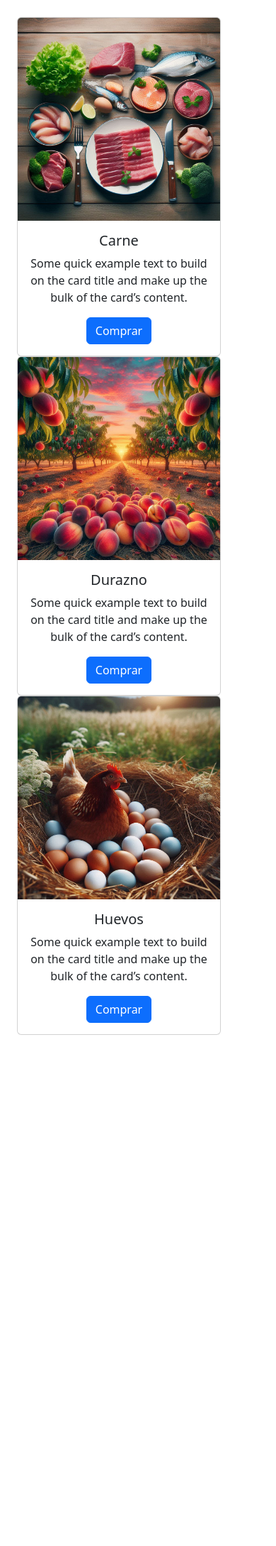
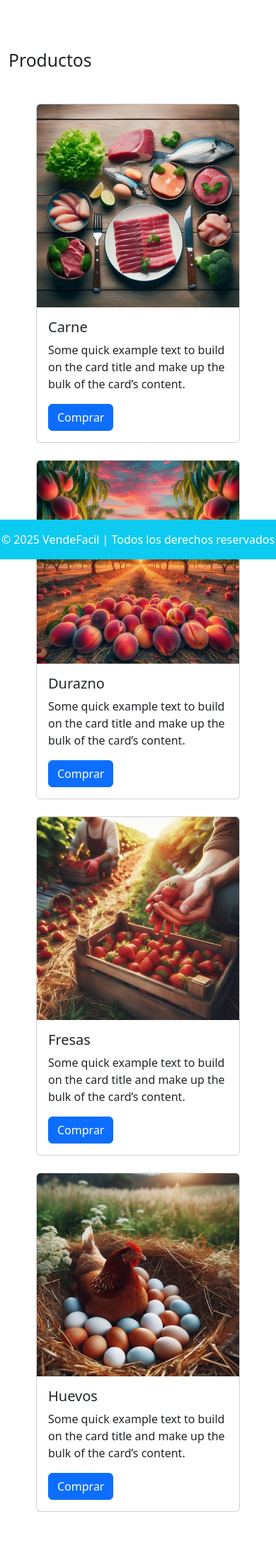
Before and after one commit to Miles-Arts/vendefacilnew, a Django app: page /productos/ in a window 390 px wide. Shown: the part 56-2234 px from the top of the page at 71% size. Before the commit the page ends 1514 px from the top, so only its background shows below. Run offline with Django 5.2, Linux system fonts and the light colour scheme.

Commit message:
fix: mejorar responsividad y centrado de cards en móvil usando Bootstrap y CSS

```diff
--- /dev/null
+++ b/Productos/Producto/static/css/base.css
@@ -0,0 +1,19 @@
+.container {
+
+    justify-self: center;
+    max-width: 100vw;
+    overflow-x: hidden;
+}
+.card {
+    margin-left: auto;
+    margin-right: auto;
+    float: none;
+}
+
+footer {
+    position: fixed;
+    left: 0;
+    bottom: 0;
+    width: 100%;
+    z-index: 100;
+}
--- a/Productos/Producto/static/css/mapa.css
+++ b/Productos/Producto/static/css/mapa.css
@@ -1,3 +1,4 @@
 #map {
+    margin-top: 56px;
     height: 400px;
 }
--- /dev/null
+++ b/Productos/Producto/static/css/productos.css
@@ -0,0 +1,10 @@
+.container{
+    margin-top: 46px;
+}
+/* .card {
+    margin-right: 10px;
+} */
+
+.row .col:not(:last-child) .card {
+    margin-right: 10px;
+}
--- a/Productos/Producto/static/js/mapa.js
+++ b/Productos/Producto/static/js/mapa.js
@@ -6,6 +6,6 @@ document.addEventListener("DOMContentLoaded", function () {
     }).addTo(map);
 
     L.marker([5.690338844121654, -73.22773931589995 ]).addTo(map)
-        .bindPopup("<b>Tuta Boyacá</b> <br> Oficina VendeFacil app")
+        .bindPopup("<b>Tuta Boyacá</b><br> Oficina VendeFacil app ✅")
         .openPopup();
 });
--- a/Productos/Producto/templates/base.html
+++ b/Productos/Producto/templates/base.html
@@ -10,6 +10,8 @@
         <meta name="description" content="">
         <meta name="viewport" content="width=device-width, initial-scale=1">
         <link rel="stylesheet" href="{% static 'css/gestionProductos.css' %}">
+        <link rel="stylesheet" href="{% static 'css/base.css' %}">  <!-- Enlace a tu base.css -->
+
     </head>
     <body>
             <nav class="navbar navbar-expand-lg bg-info ">
@@ -43,6 +45,9 @@
 
             {% endblock %}
         </div>
+         <footer class=" text-center text-white py-3 mt-4 bg-info">
+        © 2025 VendeFacil | Todos los derechos reservados
+        </footer>
         <script src="https://cdn.jsdelivr.net/npm/@popperjs/core@2.11.8/dist/umd/popper.min.js" integrity="sha384-I7E8VVD/ismYTF4hNIPjVp/Zjvgyol6VFvRkX/vR+Vc4jQkC+hVqc2pM8ODewa9r" crossorigin="anonymous"></script>
         <script src="https://cdn.jsdelivr.net/npm/bootstrap@5.3.6/dist/js/bootstrap.min.js" integrity="sha384-RuyvpeZCxMJCqVUGFI0Do1mQrods/hhxYlcVfGPOfQtPJh0JCw12tUAZ/Mv10S7D" crossorigin="anonymous"></script>
         <script src="{% static 'js/gestionProductos.js' %}"></script>
--- a/Productos/Producto/templates/contacto.html
+++ b/Productos/Producto/templates/contacto.html
@@ -6,6 +6,7 @@
     <link rel="stylesheet" href="{% static 'css/mapa.css' %}">
 {% endblock %}
 {% block body %}
+<h2>Contacto</h2>
     <div id="map" style="height: 418px; width: 100%; border: 1px solid black;"></div>
 <br/>
 <small>
--- a/Productos/Producto/templates/productos.html
+++ b/Productos/Producto/templates/productos.html
@@ -1,56 +1,49 @@
 {% extends "base.html" %}
 {% load static %}
 {% block title %} Productos {% endblock %}
+{% block head %}
+    <link rel="stylesheet" href="{% static 'css/productos.css' %}">
+{% endblock %}
 {% block body %}
-<div class="container text-center">
-  <div class="row align-items-start">
-    <div class="col">
+<h2>Productos</h2>
+<div class="container">
+  <div class="row justify-content-center">
+    <div class="col-12 col-sm-6 col-md-4 col-lg-3 mb-4">
       <div class="card" style="width: 18rem">
-        <img
-          src="{% static 'img/carne.jpg' %}"
-          class="card-img-top"
-          alt="Carne"
-        />
+        <img src="{% static 'img/carne.jpg' %}" class="card-img-top" alt="Carne" />
         <div class="card-body">
           <h5 class="card-title">Carne</h5>
-          <p class="card-text">
-            Some quick example text to build on the card title and make up the
-            bulk of the card’s content.
-          </p>
+          <p class="card-text">Some quick example text to build on the card title and make up the bulk of the card’s content.</p>
           <a href="#" class="btn btn-primary">Comprar</a>
         </div>
       </div>
     </div>
-    <div class="col">
+    <div class="col-12 col-sm-6 col-md-4 col-lg-3 mb-4">
       <div class="card" style="width: 18rem">
-        <img
-          src="{% static 'img/durazno.jpg' %}"
-          class="card-img-top"
-          alt="Durazno"
-        />
+        <img src="{% static 'img/durazno.jpg' %}" class="card-img-top" alt="Durazno" />
         <div class="card-body">
           <h5 class="card-title">Durazno</h5>
-          <p class="card-text">
-            Some quick example text to build on the card title and make up the
-            bulk of the card’s content.
-          </p>
+          <p class="card-text">Some quick example text to build on the card title and make up the bulk of the card’s content.</p>
           <a href="#" class="btn btn-primary">Comprar</a>
         </div>
       </div>
     </div>
-    <div class="col">
+    <div class="col-12 col-sm-6 col-md-4 col-lg-3 mb-4">
       <div class="card" style="width: 18rem">
-        <img
-          src="{% static 'img/huevos.jpg' %}"
-          class="card-img-top"
-          alt="Huevos"
-        />
+        <img src="{% static 'img/fresas.jpg' %}" class="card-img-top" alt="Fresas" />
+        <div class="card-body">
+          <h5 class="card-title">Fresas</h5>
+          <p class="card-text">Some quick example text to build on the card title and make up the bulk of the card’s content.</p>
+          <a href="#" class="btn btn-primary">Comprar</a>
+        </div>
+      </div>
+    </div>
+    <div class="col-12 col-sm-6 col-md-4 col-lg-3 mb-4">
+      <div class="card" style="width: 18rem">
+        <img src="{% static 'img/huevos.jpg' %}" class="card-img-top" alt="Huevos" />
         <div class="card-body">
           <h5 class="card-title">Huevos</h5>
-          <p class="card-text">
-            Some quick example text to build on the card title and make up the
-            bulk of the card’s content.
-          </p>
+          <p class="card-text">Some quick example text to build on the card title and make up the bulk of the card’s content.</p>
           <a href="#" class="btn btn-primary">Comprar</a>
         </div>
       </div>
```
